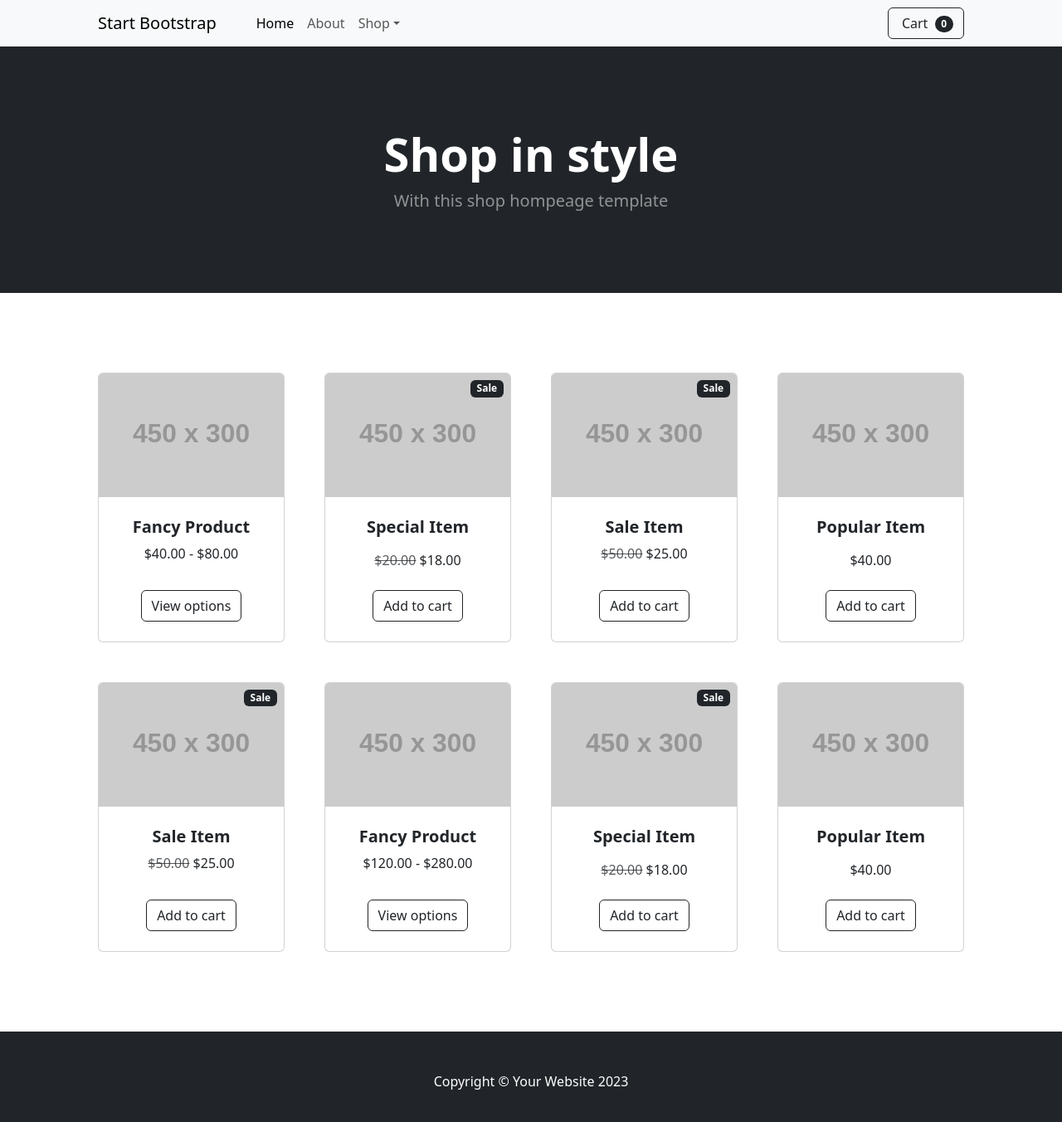
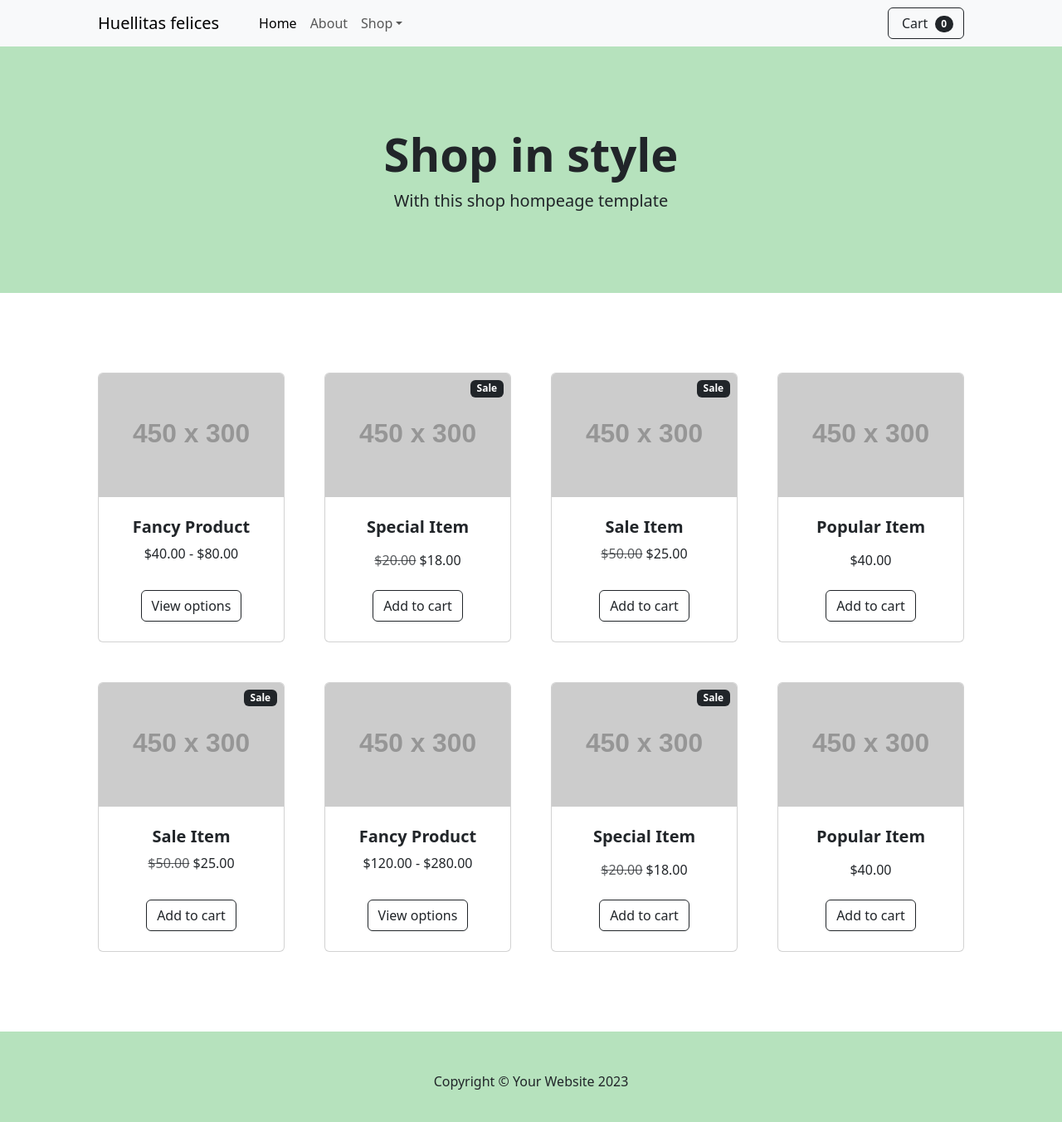
Before and after one commit to Ulisessilveira/Proyecto-huellitas, a Vue app: page / in a window 1280 px wide. Shown: the top 1352 px of the page at 83% size. Built offline with nearby package versions, Linux system fonts and the light colour scheme; some icons are missing.

Commit message:
update ulises

```diff
--- /dev/null
+++ b/src/components/CartComponent.vue
@@ -0,0 +1,15 @@
+<template>
+    <div class="d-flex">
+        <button class="btn btn-outline-dark" type="submit">
+                <i class="bi-cart-fill me-1"></i>
+                Cart
+                <span class="badge bg-dark text-white ms-1 rounded-pill">0</span>
+            </button>
+    </div>
+</template>
+
+<script>
+    export default{
+        name:'CartComponent'
+    }
+</script>
--- /dev/null
+++ b/src/components/layoutsfrontend/NavFrontComponent.vue
@@ -0,0 +1,37 @@
+<template>
+    <div>
+        <!-- Navigation-->
+        <nav class="navbar navbar-expand-lg navbar-light bg-light">
+            <div class="container px-4 px-lg-5">
+                <a class="navbar-brand" href="#!">Huellitas felices</a>
+                <button class="navbar-toggler" type="button" data-bs-toggle="collapse" data-bs-target="#navbarSupportedContent" aria-controls="navbarSupportedContent" aria-expanded="false" aria-label="Toggle navigation"><span class="navbar-toggler-icon"></span></button>
+                <div class="collapse navbar-collapse" id="navbarSupportedContent">
+                    <ul class="navbar-nav me-auto mb-2 mb-lg-0 ms-lg-4">
+                        <li class="nav-item"><a class="nav-link active" aria-current="page" href="#!">Home</a></li>
+                        <li class="nav-item"><a class="nav-link" href="#!">About</a></li>
+                        <li class="nav-item dropdown">
+                            <a class="nav-link dropdown-toggle" id="navbarDropdown" href="#" role="button" data-bs-toggle="dropdown" aria-expanded="false">Shop</a>
+                            <ul class="dropdown-menu" aria-labelledby="navbarDropdown">
+                                <li><a class="dropdown-item" href="#!">All Products</a></li>
+                                <li><hr class="dropdown-divider" /></li>
+                                <li><a class="dropdown-item" href="#!">Popular Items</a></li>
+                                <li><a class="dropdown-item" href="#!">New Arrivals</a></li>
+                            </ul>
+                        </li>
+                    </ul>
+                    <CartComponent/>
+                </div>
+            </div>
+        </nav>
+    </div>
+</template>
+
+<script>
+    import CartComponent from '../CartComponent.vue'
+    export default{
+        name:"NavFrontComponent",
+        components:{
+            CartComponent
+        }
+    }
+</script>
--- a/src/views/front/index/IndexComponent.vue
+++ b/src/views/front/index/IndexComponent.vue
@@ -1,41 +1,13 @@
 <template>
 <body>
     <div>
-        <!-- Navigation-->
-        <nav class="navbar navbar-expand-lg navbar-light bg-light">
-            <div class="container px-4 px-lg-5">
-                <a class="navbar-brand" href="#!">Start Bootstrap</a>
-                <button class="navbar-toggler" type="button" data-bs-toggle="collapse" data-bs-target="#navbarSupportedContent" aria-controls="navbarSupportedContent" aria-expanded="false" aria-label="Toggle navigation"><span class="navbar-toggler-icon"></span></button>
-                <div class="collapse navbar-collapse" id="navbarSupportedContent">
-                    <ul class="navbar-nav me-auto mb-2 mb-lg-0 ms-lg-4">
-                        <li class="nav-item"><a class="nav-link active" aria-current="page" href="#!">Home</a></li>
-                        <li class="nav-item"><a class="nav-link" href="#!">About</a></li>
-                        <li class="nav-item dropdown">
-                            <a class="nav-link dropdown-toggle" id="navbarDropdown" href="#" role="button" data-bs-toggle="dropdown" aria-expanded="false">Shop</a>
-                            <ul class="dropdown-menu" aria-labelledby="navbarDropdown">
-                                <li><a class="dropdown-item" href="#!">All Products</a></li>
-                                <li><hr class="dropdown-divider" /></li>
-                                <li><a class="dropdown-item" href="#!">Popular Items</a></li>
-                                <li><a class="dropdown-item" href="#!">New Arrivals</a></li>
-                            </ul>
-                        </li>
-                    </ul>
-                    <form class="d-flex">
-                        <button class="btn btn-outline-dark" type="submit">
-                            <i class="bi-cart-fill me-1"></i>
-                            Cart
-                            <span class="badge bg-dark text-white ms-1 rounded-pill">0</span>
-                        </button>
-                    </form>
-                </div>
-            </div>
-        </nav>
+        <NavFrontComponent/>
         <!-- Header-->
-        <header class="bg-dark py-5">
+        <header class="bg-verde py-5">
             <div class="container px-4 px-lg-5 my-5">
-                <div class="text-center text-white">
+                <div class="text-center">
                     <h1 class="display-4 fw-bolder">Shop in style</h1>
-                    <p class="lead fw-normal text-white-50 mb-0">With this shop hompeage template</p>
+                    <p class="lead fw-normal text-50 mb-0">With this shop hompeage template</p>
                 </div>
             </div>
         </header>
@@ -243,16 +215,18 @@
             </div>
         </section>
         <!-- Footer-->
-        <footer class="py-5 bg-dark">
-            <div class="container"><p class="m-0 text-center text-white">Copyright &copy; Your Website 2023</p></div>
+        <footer class="py-5 bg-verde">
+            <div class="container"><p class="m-0 text-center">Copyright &copy; Your Website 2023</p></div>
         </footer>
     </div>
 </body>
 </template>
 <script>
+    import NavFrontComponent from '@/components/layoutsfrontend/NavFrontComponent.vue';
     export default{
-    name: "IndexComponent",
-    components: {
+        name: "IndexComponent",
+        components: {
+            NavFrontComponent
+        }
     }
-}
 </script>
```
